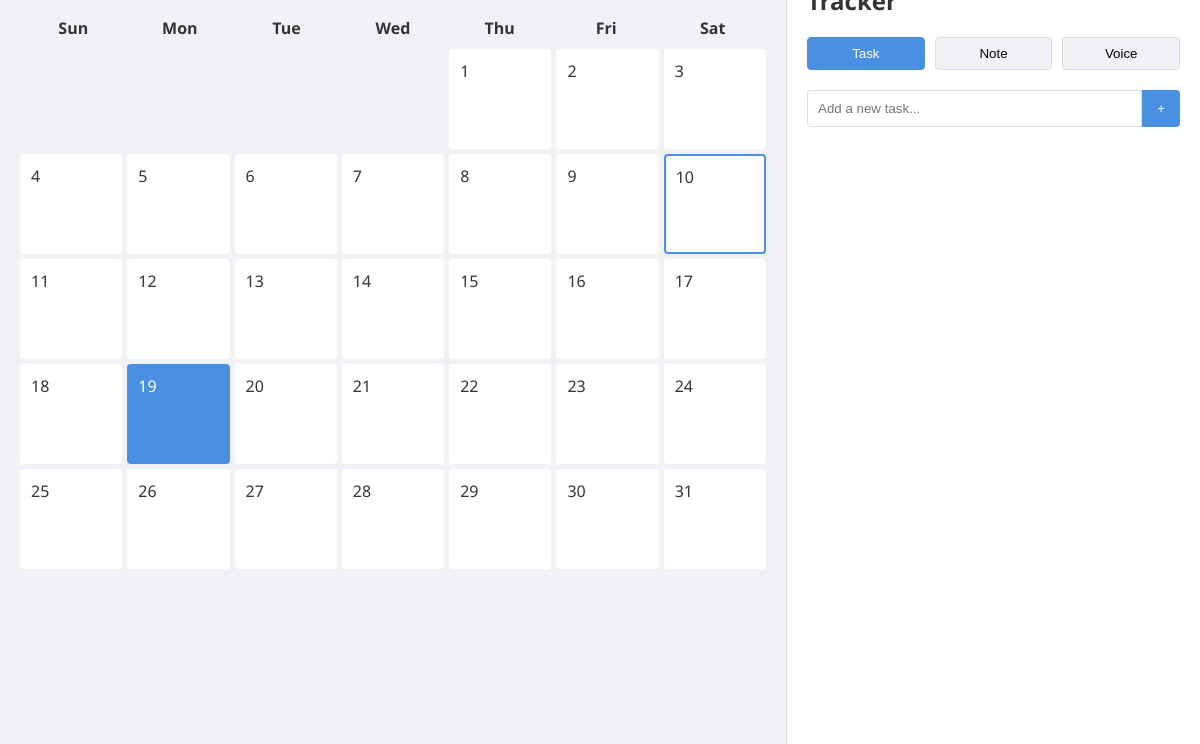
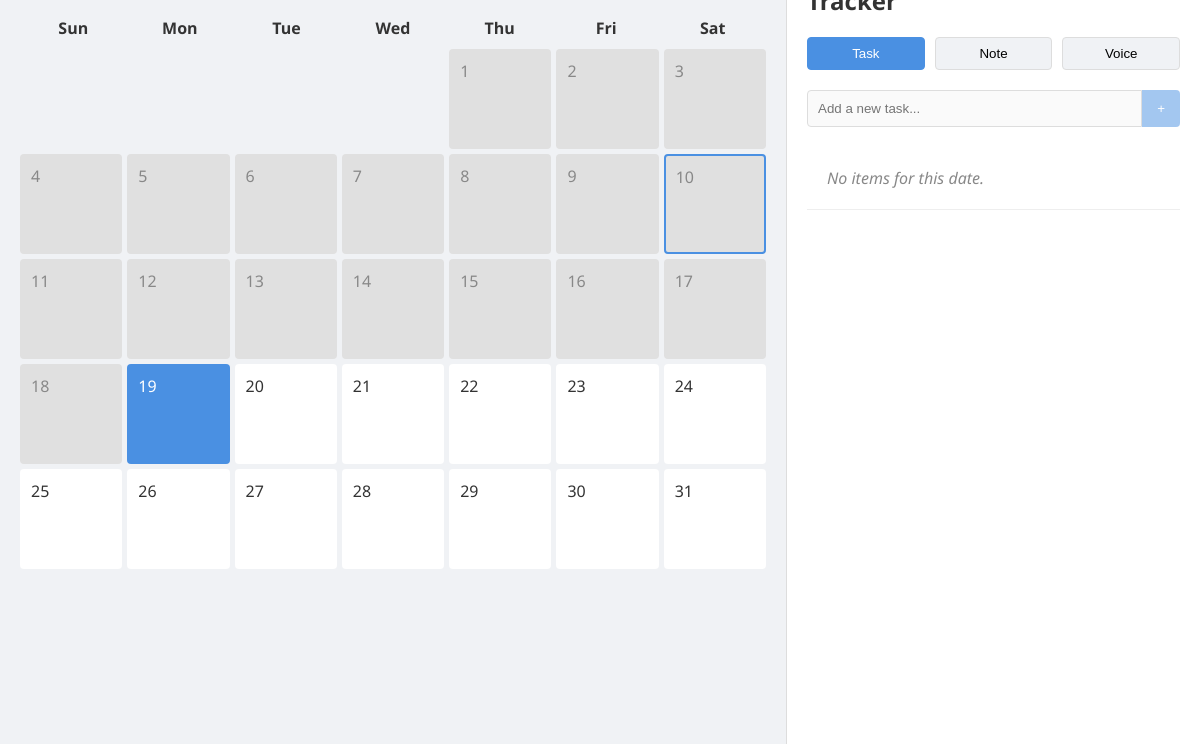
Before and after one commit to bochamaakram/Electron-app, an Electron app: page index.html in a window 1200 px wide. Both pictures are taken after a click on the element "10". Shown: the part 56-800 px from the top of the page. Drawn offline with Linux system fonts and the light colour scheme.

Commit message:
better funct

```diff
--- a/renderer.js
+++ b/renderer.js
@@ -3,25 +3,44 @@ const monthNames = ["January", "February", "March", "April", "May", "June",
     "July", "August", "September", "October", "November", "December"
 ];
 
-let currentDate = new Date();
+let currentDate = new Date(); // For calendar navigation
+let selectedDate = new Date(); // For item filtering
+
+// Utility: Get date string in YYYY-MM-DD format (ignoring time)
+function getDateString(date) {
+    return date.toISOString().split('T')[0];
+}
+
+// Utility: Check if a date is in the past (ignoring time)
+function isPastDate(date) {
+    const today = new Date();
+    today.setHours(0, 0, 0, 0);
+    const compareDate = new Date(date);
+    compareDate.setHours(0, 0, 0, 0);
+    return compareDate < today;
+}
+
+// Utility: Check if a date is in the future (ignoring time)
+function isFutureDate(date) {
+    const today = new Date();
+    today.setHours(0, 0, 0, 0);
+    const compareDate = new Date(date);
+    compareDate.setHours(0, 0, 0, 0);
+    return compareDate > today;
+}
 
 function renderCalendar() {
     const monthYearElement = document.getElementById('month-year');
     const calendarDaysElement = document.getElementById('calendar-days');
 
-    // Clear previous days
     calendarDaysElement.innerHTML = '';
-
-    // Set Header
     monthYearElement.innerText = `${monthNames[currentDate.getMonth()]} ${currentDate.getFullYear()}`;
 
-    // Get first day of the month
     const firstDay = new Date(currentDate.getFullYear(), currentDate.getMonth(), 1);
     const lastDay = new Date(currentDate.getFullYear(), currentDate.getMonth() + 1, 0);
-
-    // Padding days (empty slots for days before the 1st)
     const startDayIndex = firstDay.getDay();
 
+    // Padding days
     for (let i = 0; i < startDayIndex; i++) {
         const emptyDiv = document.createElement('div');
         emptyDiv.classList.add('day', 'empty');
@@ -29,21 +48,40 @@ function renderCalendar() {
     }
 
     // Days of the month
+    const today = new Date();
+    today.setHours(0, 0, 0, 0);
+
     for (let i = 1; i <= lastDay.getDate(); i++) {
         const dayDiv = document.createElement('div');
         dayDiv.innerText = i;
         dayDiv.classList.add('day');
 
+        const thisDate = new Date(currentDate.getFullYear(), currentDate.getMonth(), i);
+        thisDate.setHours(0, 0, 0, 0);
+
         // Highlight today
-        const today = new Date();
-        if (i === today.getDate() && currentDate.getMonth() === today.getMonth() && currentDate.getFullYear() === today.getFullYear()) {
+        if (thisDate.getTime() === today.getTime()) {
             dayDiv.classList.add('today');
         }
 
+        // Gray out past days
+        if (thisDate < today) {
+            dayDiv.classList.add('past');
+        }
+
         // Highlight selected day
+        const selDate = new Date(selectedDate);
+        selDate.setHours(0, 0, 0, 0);
+        if (thisDate.getTime() === selDate.getTime()) {
+            dayDiv.classList.add('selected');
+        }
+
+        // Click handler
         dayDiv.addEventListener('click', () => {
-            document.querySelectorAll('.day').forEach(d => d.classList.remove('selected'));
-            dayDiv.classList.add('selected');
+            selectedDate = new Date(currentDate.getFullYear(), currentDate.getMonth(), i);
+            renderCalendar(); // Re-render to update selection
+            renderItems();    // Filter items
+            updateInputRestrictions();
         });
 
         calendarDaysElement.appendChild(dayDiv);
@@ -63,12 +101,10 @@ document.getElementById('next-month').addEventListener('click', () => {
 
 // --- Item Tracker Logic (Tasks, Notes, Voice) ---
 
-// Elements
 const itemList = document.getElementById('item-list');
 const modeBtns = document.querySelectorAll('.mode-btn');
 const inputGroups = document.querySelectorAll('.input-group');
 
-// Inputs
 const taskInput = document.getElementById('task-input');
 const addTaskBtn = document.getElementById('add-task-btn');
 const noteInput = document.getElementById('note-input');
@@ -77,44 +113,104 @@ const recordBtn = document.getElementById('record-btn');
 const stopBtn = document.getElementById('stop-btn');
 const recordingStatus = document.getElementById('recording-status');
 
-// State
 let items = JSON.parse(localStorage.getItem('items')) || [];
-let currentMode = 'task'; // task, note, voice
+let currentMode = 'task';
 let mediaRecorder;
 let audioChunks = [];
 
 // Mode Switching
 modeBtns.forEach(btn => {
     btn.addEventListener('click', () => {
-        // Update Buttons
         modeBtns.forEach(b => b.classList.remove('active'));
         btn.classList.add('active');
 
-        // Update Inputs
         currentMode = btn.dataset.mode;
         inputGroups.forEach(group => group.classList.remove('active'));
         if (currentMode === 'task') document.getElementById('task-input-container').classList.add('active');
         if (currentMode === 'note') document.getElementById('note-input-container').classList.add('active');
         if (currentMode === 'voice') document.getElementById('voice-input-container').classList.add('active');
+
+        updateInputRestrictions();
     });
 });
 
-// Render Items
+// Update input restrictions based on selectedDate
+function updateInputRestrictions() {
+    const isFuture = isFutureDate(selectedDate);
+    const isPast = isPastDate(selectedDate);
+
+    // Past dates: No additions allowed at all
+    if (isPast) {
+        addTaskBtn.disabled = true;
+        taskInput.disabled = true;
+        addTaskBtn.title = "Cannot add items to past dates";
+
+        addNoteBtn.disabled = true;
+        noteInput.disabled = true;
+        addNoteBtn.title = "Cannot add items to past dates";
+
+        recordBtn.disabled = true;
+        recordBtn.title = "Cannot add items to past dates";
+    }
+    // Future dates: Only tasks allowed
+    else if (isFuture) {
+        addTaskBtn.disabled = false;
+        taskInput.disabled = false;
+        addTaskBtn.title = "";
+
+        addNoteBtn.disabled = true;
+        noteInput.disabled = true;
+        addNoteBtn.title = "Notes cannot be added to future dates";
+
+        recordBtn.disabled = true;
+        recordBtn.title = "Voice notes cannot be added to future dates";
+    }
+    // Today: Everything allowed
+    else {
+        addTaskBtn.disabled = false;
+        taskInput.disabled = false;
+        addTaskBtn.title = "";
+
+        addNoteBtn.disabled = false;
+        noteInput.disabled = false;
+        addNoteBtn.title = "";
+
+        recordBtn.disabled = false;
+        recordBtn.title = "";
+    }
+}
+
+// Render Items - filtered by selectedDate
 function renderItems() {
     itemList.innerHTML = '';
-    items.forEach((item, index) => {
+    const selectedDateStr = getDateString(selectedDate);
+
+    const filteredItems = items.filter(item => {
+        const itemDateStr = getDateString(new Date(item.date));
+        return itemDateStr === selectedDateStr;
+    });
+
+    if (filteredItems.length === 0) {
+        const emptyMsg = document.createElement('li');
+        emptyMsg.className = 'empty-message';
+        emptyMsg.innerText = 'No items for this date.';
+        itemList.appendChild(emptyMsg);
+        return;
+    }
+
+    filteredItems.forEach((item) => {
+        const originalIndex = items.indexOf(item);
         const li = document.createElement('li');
         li.className = `item-${item.type}`;
         if (item.completed) li.classList.add('completed');
 
-        // Content
         const contentDiv = document.createElement('div');
         contentDiv.style.flex = '1';
 
         if (item.type === 'task') {
             const span = document.createElement('span');
             span.innerText = item.content;
-            span.addEventListener('click', () => toggleItem(index));
+            span.addEventListener('click', () => toggleItem(originalIndex));
             contentDiv.appendChild(span);
         } else if (item.type === 'note') {
             const span = document.createElement('span');
@@ -123,18 +219,17 @@ function renderItems() {
         } else if (item.type === 'voice') {
             const audio = document.createElement('audio');
             audio.controls = true;
-            audio.src = item.content; // file path
+            audio.src = item.content;
             contentDiv.appendChild(audio);
         }
 
-        // Actions
         const actionsDiv = document.createElement('div');
 
         if (item.type !== 'voice') {
             const editBtn = document.createElement('button');
             editBtn.innerText = '✎';
             editBtn.className = 'edit-btn';
-            editBtn.addEventListener('click', () => editItem(index));
+            editBtn.addEventListener('click', () => editItem(originalIndex));
             actionsDiv.appendChild(editBtn);
         }
 
@@ -143,7 +238,7 @@ function renderItems() {
         deleteBtn.className = 'delete-btn';
         deleteBtn.addEventListener('click', (e) => {
             e.stopPropagation();
-            deleteItem(index);
+            deleteItem(originalIndex);
         });
         actionsDiv.appendChild(deleteBtn);
 
@@ -159,7 +254,7 @@ function addItem(type, content) {
         type,
         content,
         completed: false,
-        date: new Date().toISOString()
+        date: selectedDate.toISOString() // Use selectedDate
     });
     saveItems();
     renderItems();
@@ -213,6 +308,10 @@ taskInput.addEventListener('keypress', (e) => {
 
 // Event Listeners - Note
 addNoteBtn.addEventListener('click', () => {
+    if (isFutureDate(selectedDate)) {
+        alert("Notes cannot be added to future dates.");
+        return;
+    }
     const text = noteInput.value.trim();
     if (text) {
         addItem('note', text);
@@ -222,6 +321,10 @@ addNoteBtn.addEventListener('click', () => {
 
 // Event Listeners - Voice
 recordBtn.addEventListener('click', async () => {
+    if (isFutureDate(selectedDate)) {
+        alert("Voice notes cannot be added to future dates.");
+        return;
+    }
     try {
         const stream = await navigator.mediaDevices.getUserMedia({ audio: true });
         mediaRecorder = new MediaRecorder(stream);
@@ -235,7 +338,6 @@ recordBtn.addEventListener('click', async () => {
             const audioBlob = new Blob(audioChunks, { type: 'audio/webm' });
             const arrayBuffer = await audioBlob.arrayBuffer();
 
-            // Send to Main Process to save
             if (window.electronAPI && window.electronAPI.saveAudio) {
                 const filePath = await window.electronAPI.saveAudio(arrayBuffer);
                 addItem('voice', `file://${filePath}`);
@@ -268,7 +370,7 @@ stopBtn.addEventListener('click', () => {
     }
 });
 
-// Legacy Migration (for previously saved tasks)
+// Legacy Migration
 if (localStorage.getItem('tasks')) {
     const oldTasks = JSON.parse(localStorage.getItem('tasks'));
     oldTasks.forEach(t => {
@@ -279,10 +381,11 @@ if (localStorage.getItem('tasks')) {
             date: new Date().toISOString()
         });
     });
-    localStorage.removeItem('tasks'); // Clear legacy
+    localStorage.removeItem('tasks');
     saveItems();
 }
 
 // Initial Render
 renderCalendar();
 renderItems();
+updateInputRestrictions();
--- a/styles.css
+++ b/styles.css
@@ -100,6 +100,30 @@ body {
 .day.empty {
     background-color: transparent;
     cursor: default;
+}
+
+.day.past {
+    background-color: #e0e0e0;
+    color: #888;
+}
+
+.day.past:hover {
+    background-color: #d0d0d0;
+}
+
+/* Disabled inputs */
+.action-btn:disabled,
+.record-btn:disabled,
+textarea:disabled {
+    opacity: 0.5;
+    cursor: not-allowed;
+}
+
+.empty-message {
+    color: #888;
+    font-style: italic;
+    padding: 20px;
+    text-align: center;
 }
 
 /* Task Section (Sidebar) */
```
